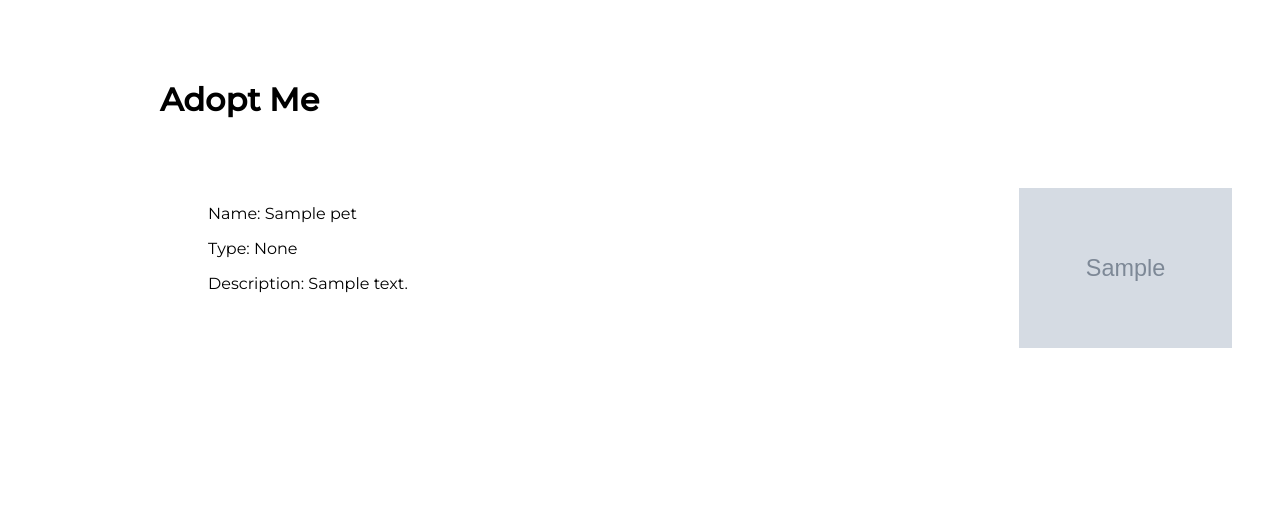
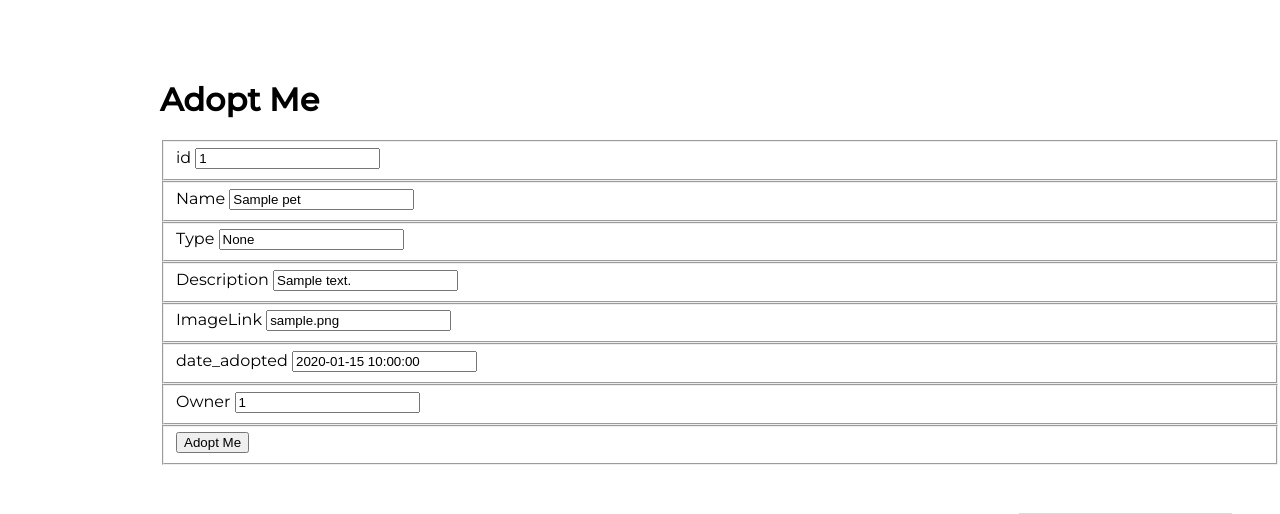
Before and after one commit to joshgottlieb2/pet-party, a Flask app: template app/templates/adopt.html in a window 1280 px wide. Shown: the part 80-594 px from the top of the page. Run offline with Flask 2, Linux system fonts and the light colour scheme; a user stored in the database is signed in; tables that the repository leaves empty hold one stand-in row (values such as "Sample post"); the template is opened without the code that fills it: values that come from a table or form of the project are taken from there, most other values are stand-ins (such as "Sample title", 1, 10 or a date in 2020); grey boxes marked "Sample" are stand-in pictures.

Commit message:
finished functionality

```diff
--- a/app/blueprints/auth/forms.py
+++ b/app/blueprints/auth/forms.py
@@ -1,5 +1,5 @@
 from flask_wtf import FlaskForm
-from wtforms import StringField, PasswordField, SubmitField
+from wtforms import StringField, PasswordField, SubmitField, IntegerField, DateTimeField
 from wtforms.validators import DataRequired, Email
 
 
@@ -13,9 +13,11 @@ class RegistrationForm(FlaskForm):
     submit_button = SubmitField('Create my account')
 
 class PetForm(FlaskForm):
+    id = IntegerField('id', validators=[DataRequired()])
     name = StringField('Name', validators=[DataRequired()])
     type = StringField('Type', validators=[DataRequired()])
     description = StringField('Description', validators=[DataRequired()])
     image_link = StringField('ImageLink', validators=[DataRequired()])
+    date_adopted = DateTimeField('date_adopted', validators=[DataRequired()])
     owner = StringField('Owner')
     submit = SubmitField("Adopt Me")
--- a/app/templates/adopt.html
+++ b/app/templates/adopt.html
@@ -3,27 +3,46 @@
 
 <h1>Adopt Me</h1>
 
-<!-- What happens when you land here -->
-<!-- {% if owner %}
-    if there is an owner, redirect to current user's my pets page
+<div class="container">
 
-    else:
-        form under the pet's info
-        <form method="POST">
-            {{form.hidden_tag() }}
-            {{ form.name.label}}
-            {{ form.name()}}
-            {{ form.type.label}}
-            {{ form.type()}}
-            {{ form.description.label}}
-            {{ form.description()}}
-            {{ form.owner.label}}
-            {{ form.owner()}}
-            {{ form.submit()}}
-        </form>
+    <form action="/adopt/{{ pet_to_update.id }}" method="POST">
+        {{ form.csrf_token}}
+        <div class="form-group">
+            <fieldset id="id-field">
+                {{ form.id.label }}
+                {{ form.id(class="form-control", value=pet_to_update.id) }}
+            </fieldset>
+            <fieldset name="name-field">
+                {{ form.name.label }}
+                {{ form.name(class = "form-control", value=pet_to_update.name) }}
+            </fieldset>
+            <fieldset type="type-field">
+                {{ form.type.label }}
+                {{ form.type(class = "form-control", value=pet_to_update.type) }}
+            </fieldset>
+            <fieldset description="description-field">
+                {{ form.description.label }}
+                {{ form.description(class = "form-control", value=pet_to_update.description) }}
+            </fieldset>
+            <fieldset image_link="image_link-field">
+                {{ form.image_link.label }}
+                {{ form.image_link(class = "form-control", value=pet_to_update.image_link) }}
+            </fieldset>
+            <fieldset date_adopted="date_adopted-field">
+                {{ form.date_adopted.label }}
+                {{ form.date_adopted(class = "form-control", value=pet_to_update.date_adopted) }}
+            </fieldset>
+            <fieldset owner="owner-field">
+                {{ form.owner.label }}
+                {{ form.owner(class = "form-control", value=current_user.id) }}
+            </fieldset>
+            <fieldset submit="submit-field">
+                {{ form.submit(class = "form-control") }}
+            </fieldset>
+        </div>
+    </form>
+</div>
 
-
-{% endif %} -->
 
 {% for p in pets %}
     {% if p.owner == current_user.id %}
--- a/app/templates/index.html
+++ b/app/templates/index.html
@@ -3,7 +3,7 @@
 
 <h1>Pet Party</h1>
 {% if current_user.is_authenticated %}
-<p>Welcome to Pet Party, {{ current_user.username }}</p>
+<p>Welcome to Pet Party, {{ current_user.username | title }}</p>
 {% endif %}
 
 
@@ -15,9 +15,7 @@
                     <p>Name: {{ p.name }}</p>
                     <p>Type: {{ p.type }}</p>
                     <p>Description: {{ p.description }}</p>
-                    <a href="./adopt/">
-                        <input type="submit"/>
-                    </a>
+                    <a href="./adopt/{{ p.id }}">Adopt Me</a>
 
                 </div>
                 <div>
```
Also changed, not shown: app/blueprints/main/routes.py (+5 -5 lines).
